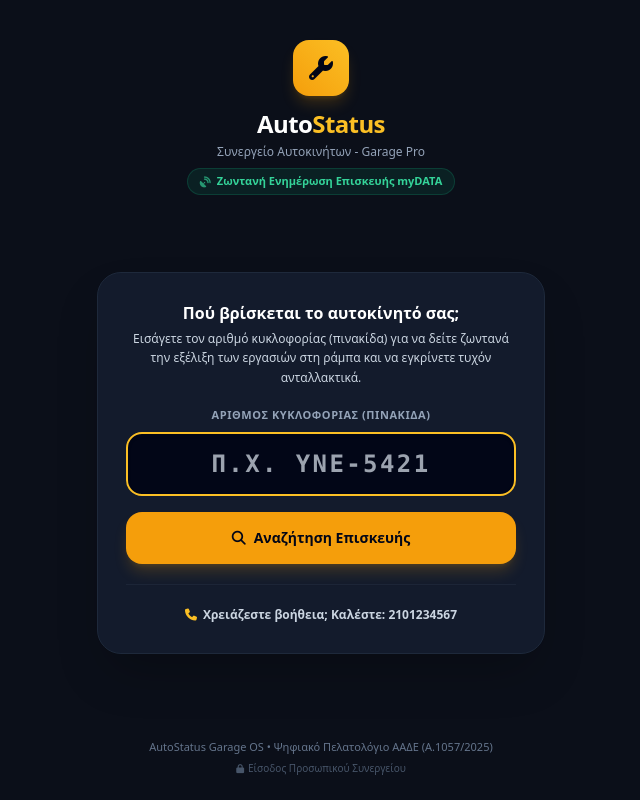
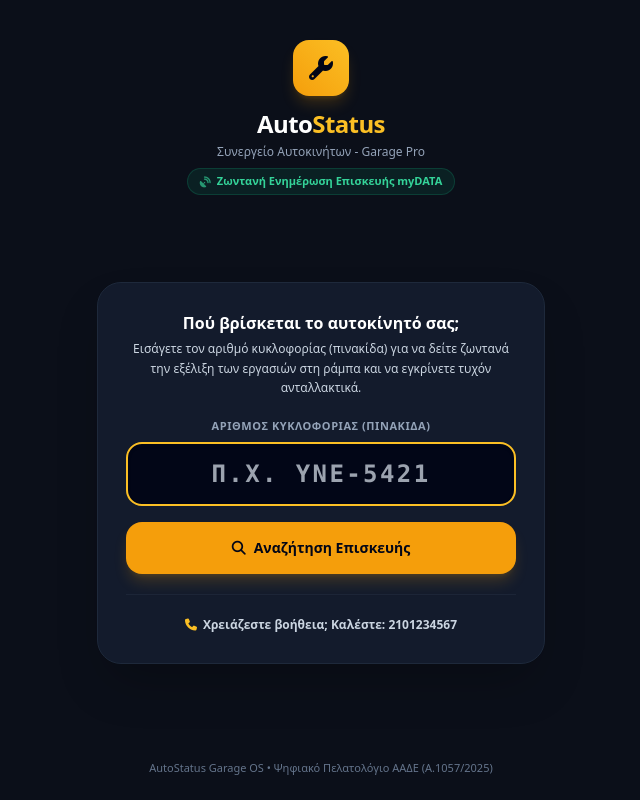
Before and after one commit to Rafail-Vasilakis/autostatus-garage, a Flask app: page / in a window 1280 px wide. Shown: the whole page, without its empty margins (319-959 px from the left). Run offline with Flask 3, Linux system fonts and the light colour scheme; some libraries are stand-ins or nearby versions.

Commit message:
chore(cleanup): remove staff link from customer portal, polish settings for multi-garage white-label

```diff
--- a/templates/customer_portal.html
+++ b/templates/customer_portal.html
@@ -106,11 +106,8 @@
     </main>
 
     <!-- Footer -->
-    <footer class="max-w-md w-full mx-auto text-center pt-4 pb-2 text-[11px] text-slate-500 flex flex-col items-center gap-1">
+    <footer class="max-w-md w-full mx-auto text-center pt-4 pb-2 text-[11px] text-slate-500">
         <p>AutoStatus Garage OS • Ψηφιακό Πελατολόγιο ΑΑΔΕ (Α.1057/2025)</p>
-        <a href="/workshop" class="text-[10px] text-slate-600 hover:text-amber-400 transition inline-flex items-center gap-1 mt-0.5">
-            <i class="fa-solid fa-lock text-[9px]"></i> Είσοδος Προσωπικού Συνεργείου
-        </a>
     </footer>
 
     <script>
```
Also changed, not shown: templates/settings.html (+5 -5 lines).
